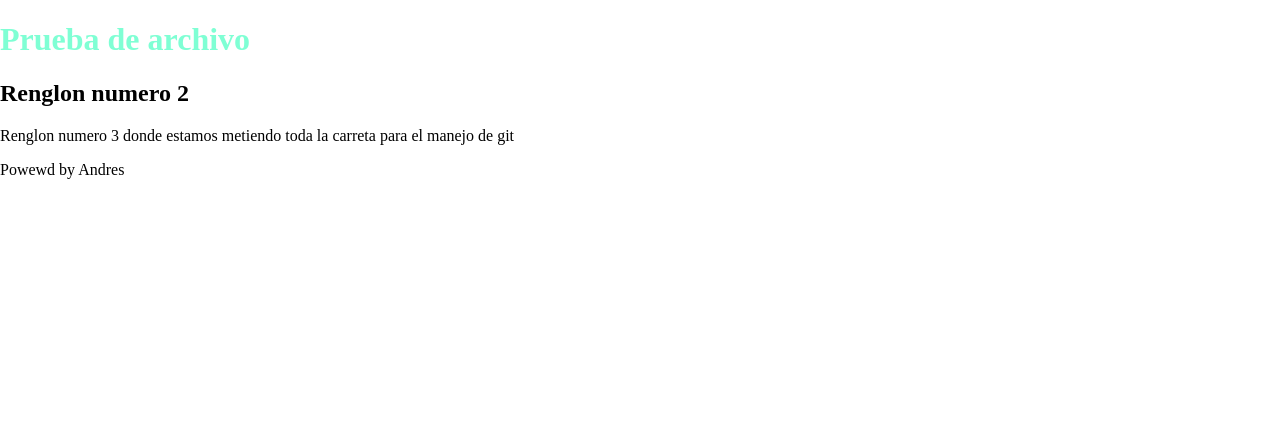
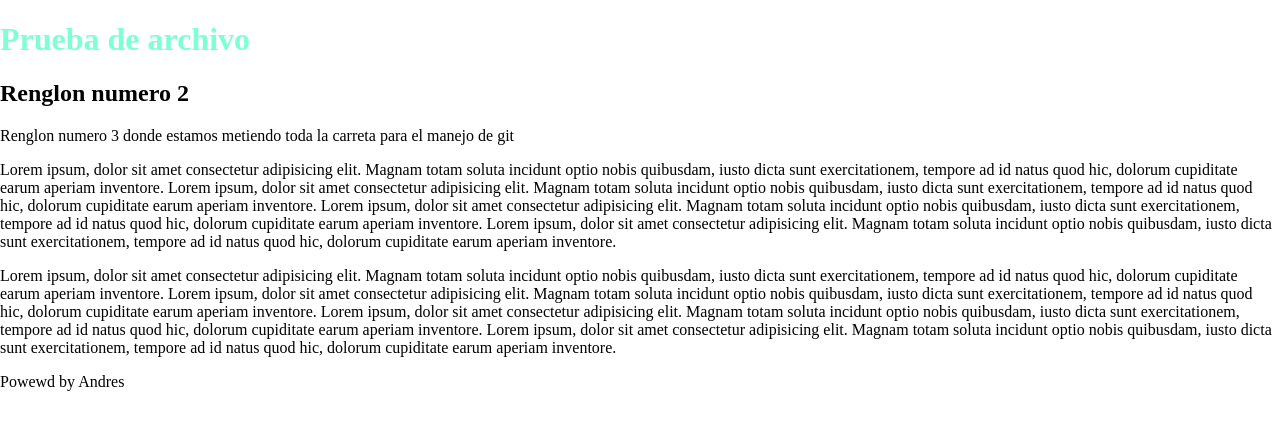
Before and after one commit to andrezjimenez/ejemplo, a plain HTML site: page index.html in a window 1280 px wide. Drawn offline with Linux system fonts and the light colour scheme.

Commit message:
Cambios en el cuerpo de la pagina

```diff
--- a/index.html
+++ b/index.html
@@ -19,6 +19,19 @@
             <p>
                 Renglon numero 3 donde estamos metiendo toda la carreta para el manejo de git
             </p>
+            <p>
+                Lorem ipsum, dolor sit amet consectetur adipisicing elit. Magnam totam soluta incidunt optio nobis quibusdam, iusto dicta sunt exercitationem, tempore ad id natus quod hic, dolorum cupiditate earum aperiam inventore.
+                Lorem ipsum, dolor sit amet consectetur adipisicing elit. Magnam totam soluta incidunt optio nobis quibusdam, iusto dicta sunt exercitationem, tempore ad id natus quod hic, dolorum cupiditate earum aperiam inventore.
+                Lorem ipsum, dolor sit amet consectetur adipisicing elit. Magnam totam soluta incidunt optio nobis quibusdam, iusto dicta sunt exercitationem, tempore ad id natus quod hic, dolorum cupiditate earum aperiam inventore.
+                Lorem ipsum, dolor sit amet consectetur adipisicing elit. Magnam totam soluta incidunt optio nobis quibusdam, iusto dicta sunt exercitationem, tempore ad id natus quod hic, dolorum cupiditate earum aperiam inventore.
+            </p>
+            <p>
+                Lorem ipsum, dolor sit amet consectetur adipisicing elit. Magnam totam soluta incidunt optio nobis quibusdam, iusto dicta sunt exercitationem, tempore ad id natus quod hic, dolorum cupiditate earum aperiam inventore.
+                Lorem ipsum, dolor sit amet consectetur adipisicing elit. Magnam totam soluta incidunt optio nobis quibusdam, iusto dicta sunt exercitationem, tempore ad id natus quod hic, dolorum cupiditate earum aperiam inventore.
+                Lorem ipsum, dolor sit amet consectetur adipisicing elit. Magnam totam soluta incidunt optio nobis quibusdam, iusto dicta sunt exercitationem, tempore ad id natus quod hic, dolorum cupiditate earum aperiam inventore.
+                Lorem ipsum, dolor sit amet consectetur adipisicing elit. Magnam totam soluta incidunt optio nobis quibusdam, iusto dicta sunt exercitationem, tempore ad id natus quod hic, dolorum cupiditate earum aperiam inventore.
+            </p>
+
         </div>
     </div>
     <footer>
```
